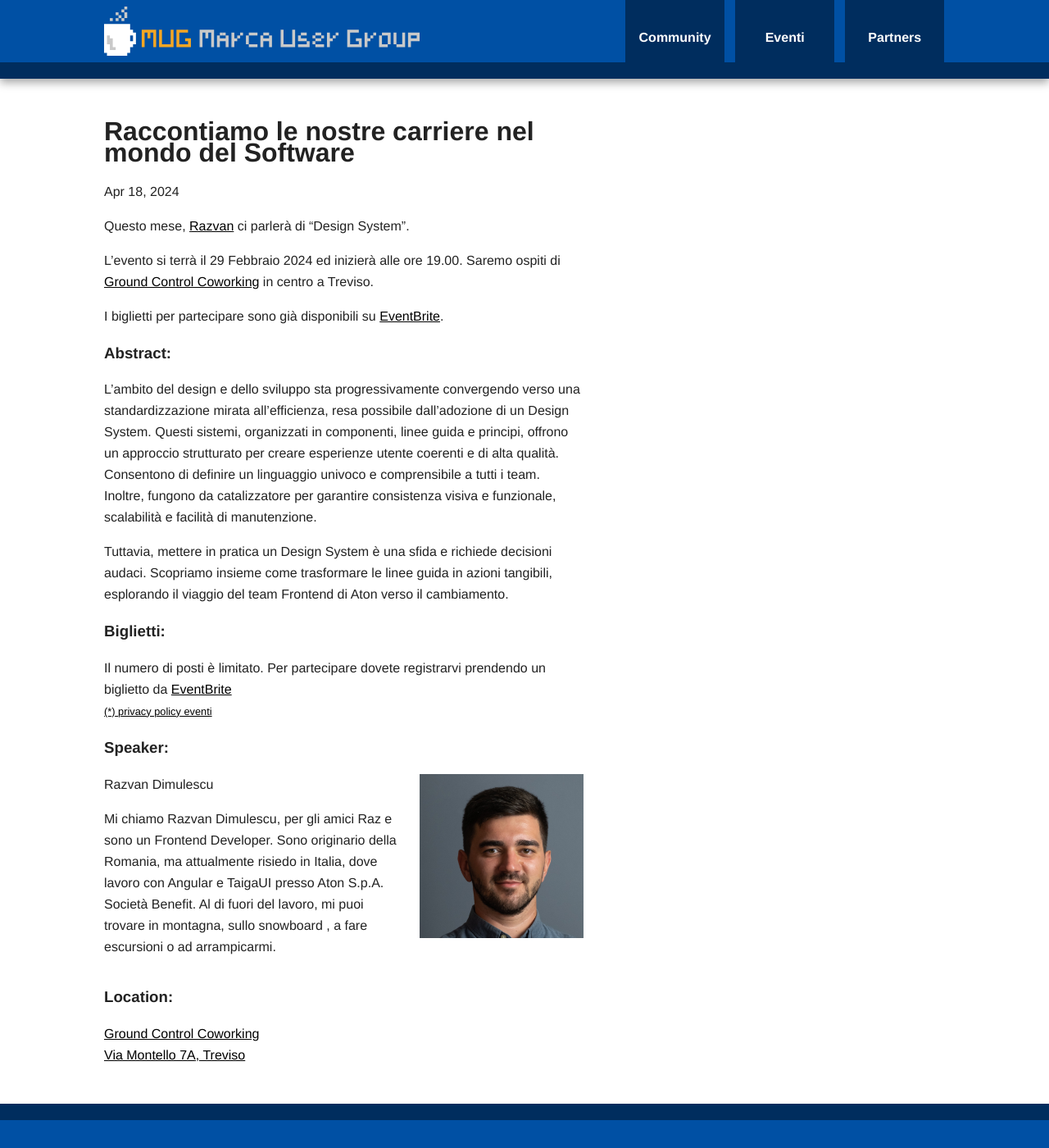
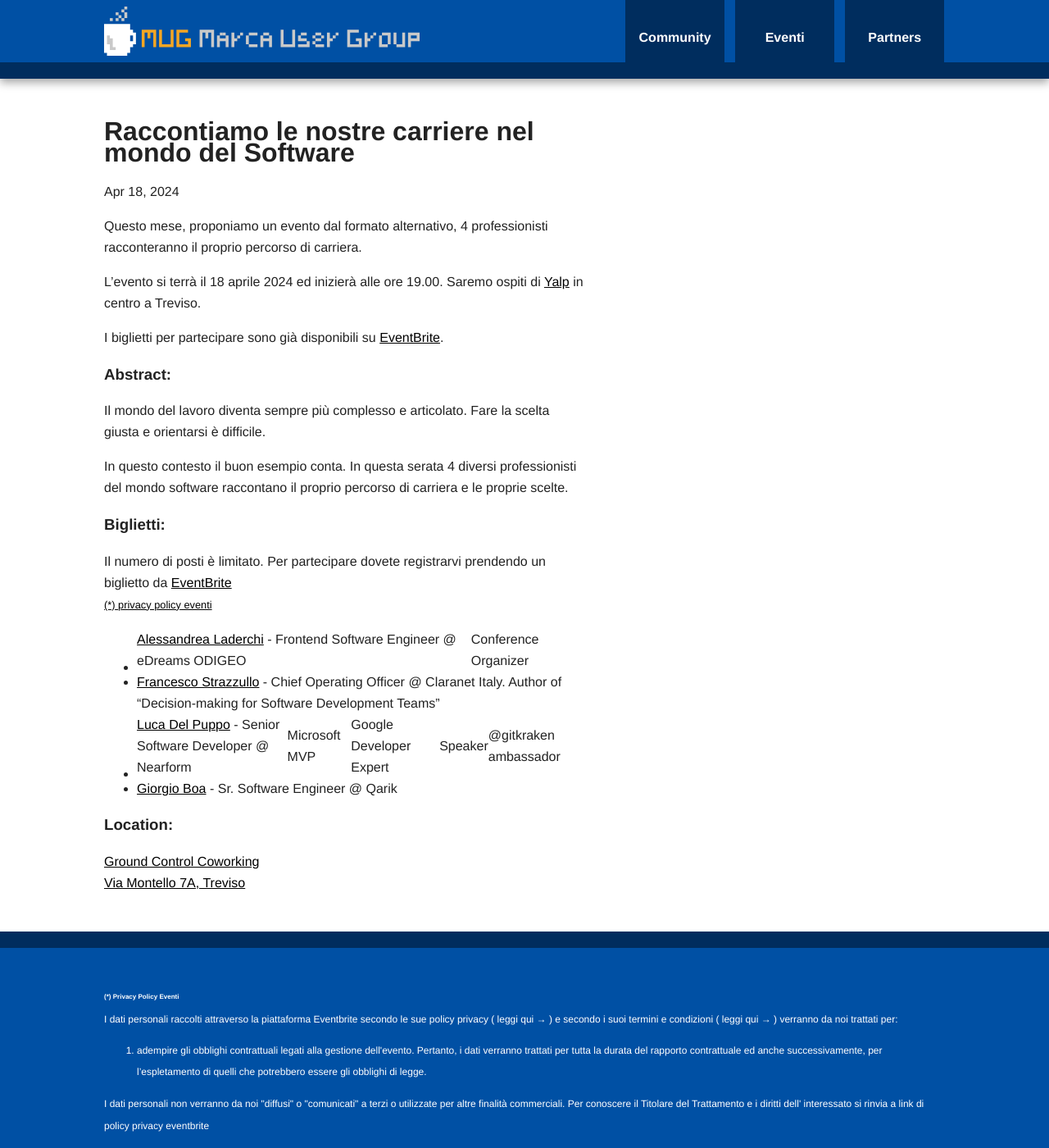
Before and after one commit to m-u-g/m-u-g.github.io, a Jekyll site: the page built from _posts/2024-04-18-serata-delle-carriere.md, in a window 1280 px wide and 1400 px high. Shown: the whole window at 82% size. Built offline with Jekyll 4.4.1, drawn with Linux system fonts in a browser that asks for light colours.

Commit message:
Update 2024-04-18-serata-delle-carriere.md

```diff
--- a/_posts/2024-04-18-serata-delle-carriere.md
+++ b/_posts/2024-04-18-serata-delle-carriere.md
@@ -4,22 +4,22 @@
 date:   2024-4-18 19:00:00 +0100
 speaker: Razvan Dimulescu
 categories: eventi
-image: /assets/images/card-design-system_2024.png
+image: /assets/images/card-serata-carriere.png
 summary: "4 professionisti del mondo software raccontano il proprio percorso di carriera e le proprie scelte"
-eventbrite_url: https://www.eventbrite.it/e/biglietti-decifrando-il-design-system-832356750447
+eventbrite_url: https://www.eventbrite.it/e/biglietti-raccontiamo-le-nostre-carriere-nel-mondo-del-software-878982479257
 ---
 
-Questo mese, [Razvan](#speaker) ci parlerà di "Design System".
+Questo mese, proponiamo un evento dal formato alternativo, 4 professionisti racconteranno il proprio percorso di carriera.
 
-L'evento si terrà il 29 Febbraio 2024 ed inizierà alle ore 19.00. Saremo ospiti di [Ground Control Coworking](#location) in centro a Treviso.
+L'evento si terrà il 18 aprile 2024 ed inizierà alle ore 19.00. Saremo ospiti di [Yalp](#location) in centro a Treviso.
 
 I biglietti per partecipare sono già disponibili su [EventBrite](#tickets).
 
 <h3>Abstract:</h3>
 
-L'ambito del design e dello sviluppo sta progressivamente convergendo verso una standardizzazione mirata all'efficienza, resa possibile dall'adozione di un Design System. Questi sistemi, organizzati in componenti, linee guida e principi, offrono un approccio strutturato per creare esperienze utente coerenti e di alta qualità. Consentono di definire un linguaggio univoco e comprensibile a tutti i team. Inoltre, fungono da catalizzatore per garantire consistenza visiva e funzionale, scalabilità e facilità di manutenzione.
+Il mondo del lavoro diventa sempre più complesso e articolato. Fare la scelta giusta e orientarsi è difficile.
 
-Tuttavia, mettere in pratica un Design System è una sfida e richiede decisioni audaci. Scopriamo insieme come trasformare le linee guida in azioni tangibili, esplorando il viaggio del team Frontend di Aton verso il cambiamento.
+In questo contesto il buon esempio conta. In questa serata 4 diversi professionisti del mondo software raccontano il proprio percorso di carriera e le proprie scelte.
 
 {% if page.eventbrite_url %}
 <a id="tickets"></a>
@@ -30,23 +30,15 @@
 {% endif %}
 
 <a id="speaker"></a>
-<h3>Speaker:</h3>
 
-<div class="speaker-container">
 
-    <img src="/assets/images/Razvan.png" />
-    <p>
-        Razvan Dimulescu
-    </p>
-    <p>
-        Mi chiamo Razvan Dimulescu, per gli amici Raz e sono un Frontend Developer. Sono originario della Romania, ma attualmente risiedo in Italia, dove lavoro con Angular e TaigaUI presso Aton S.p.A. Società Benefit. Al di fuori del lavoro, mi puoi trovare in montagna, sullo snowboard , a fare escursioni o ad arrampicarmi.
-    </p>
-    <p class="clear"></p>
-
-</div>
+- [Alessandrea Laderchi](https://www.linkedin.com/in/alessandra-laderchi/) - Frontend Software Engineer @ eDreams ODIGEO | Conference Organizer
+- [Francesco Strazzullo](https://www.linkedin.com/in/francescostrazzullo/) - Chief Operating Officer @ Claranet Italy. Author of "Decision-making for Software Development Teams"
+- [Luca Del Puppo](https://www.linkedin.com/in/lucadelpuppo/) - Senior Software Developer @ Nearform | Microsoft MVP | Google Developer Expert | Speaker | @gitkraken ambassador
+- [Giorgio Boa](https://www.linkedin.com/in/giorgio-boa/) - Sr. Software Engineer @ Qarik
 
 <a id="location"></a>
 
 <h3>Location:</h3>
 
-[Ground Control Coworking<br />Via Montello 7A, Treviso](https://maps.app.goo.gl/VVDLiexmprHsaF9Y7)
+[Ground Control Coworking<br />Via Montello 7A, Treviso](https://www.google.com/maps/dir//Via+Tommaso+da+Modena,+8,+31100+Treviso+TV/@45.6616737,12.1643282,12z/data=!4m8!4m7!1m0!1m5!1m1!1s0x477949d448d9ae83:0x49d918c81a78480e!2m2!1d12.2467288!2d45.6617033)
```
